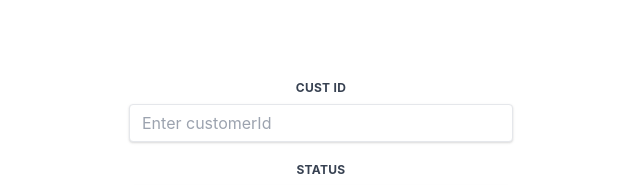
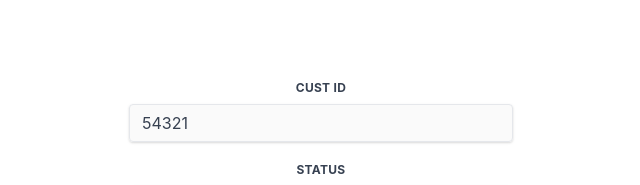
Before and after one commit to abduljavedkhan/orderList-front-end, a React (Create React App) app: page /add in a window 1280 px wide. Shown: the top 185 px of the page, without its empty margins (319-959 px from the left). Built offline with nearby package versions, Linux system fonts and the light colour scheme.

Commit message:
minor fix

```diff
--- a/src/components/AddOrder.js
+++ b/src/components/AddOrder.js
@@ -4,7 +4,7 @@ import { Link, useHistory } from "react-router-dom";
 export const AddOrder = () => {
   let history = useHistory();
 
-  const [customerId, setCustId] = useState("");
+  const [customerId, setCustId] = useState("54321");
   const [productId, setProductId] = useState("");
   const [status, setStatus] = useState("");
   const [quantity, setQuantity] = useState("");
@@ -67,9 +67,8 @@ export const AddOrder = () => {
             <input
               className="shadow appearance-none border rounded w-full py-2 px-3 text-gray-700 leading-tight focus:outline-none focus:text-gray-600"
               value={customerId}
-              onChange={(e) => setCustId(e.target.value)}
               type="text"
-              placeholder="Enter customerId"
+             disabled="disabled"
               required
             />
           </div>
```
